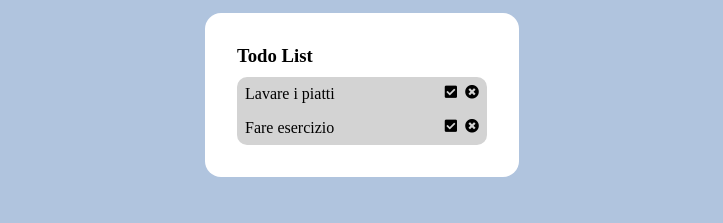
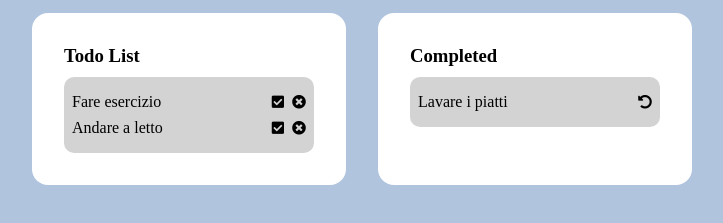
Before and after one commit to planeset94/vue-todolist, a plain HTML site: page index.html in a window 1280 px wide. Both pictures are taken after a click on the icon 728 px from the left and 330 px from the top of the page. Shown: the part 237-460 px from the top of the page, without its empty margins (278-1001 px from the left). Drawn offline with nearby package versions, Linux system fonts and the light colour scheme.

Commit message:
Implement completed section && back function

```diff
--- a/asset/CSS/style.css
+++ b/asset/CSS/style.css
@@ -63,12 +63,14 @@ h3{
     width: 250px;
     background-color: #d3d3d3;
     border-radius: 10px;
+    padding: 0.5rem;
 }
-        /* SINGOLI TASK  */
+/* SINGOLI TASK  */
 .to-do-div{
-    padding: 0.5rem;
     display: flex;
     justify-content: space-between;
+    align-items: center;
+    margin: 0.5rem 0;
 }
 
 .icon{
@@ -87,9 +89,7 @@ i{
 }
 
 /* COMPLETED LIST  */
-.completed{
-    padding: 1rem 2rem;
-}
+
 
 
 
--- a/asset/JS/main.js
+++ b/asset/JS/main.js
@@ -11,18 +11,10 @@ const app = new Vue(
             listToDo: [
                 'Lavare i piatti',
                 'Fare esercizio',
+                'Andare a letto',
 
             ],
-            completeList: [
-                'ciao',
-                'ciao',
-                'ciao',
-                'ciao',
-                'ciao',
-                'ciao',
-                'ciao',
-                'ciao',
-            ],
+            completeList: [],
 
         },
 
@@ -40,6 +32,25 @@ const app = new Vue(
                 this.listToDo.splice(index, 1)
 
             },
+
+            completeTask(index) {
+                let xTask = this.listToDo[index]
+                // if (!this.completeList.includes(xTask)) {
+                // console.log(xTask + " " + index)
+                this.completeList.unshift(xTask)
+                this.listToDo.splice(index, 1)
+                // }
+            },
+
+            returnTask(zindex) {
+                let zTask = this.completeList[zindex]
+                // console.log(zTask);
+                this.listToDo.unshift(zTask)
+                this.completeList.splice(zindex, 1)
+
+            }
+
+
 
 
 
--- a/index.html
+++ b/index.html
@@ -40,7 +40,7 @@
                     <div class="to-do-div" v-for="(list,index) in listToDo">
                         <span v-text="list" v-bind:contenteditable="editable"></span>
                         <div class="icon">
-                            <i class="fas fa-check-square"></i>
+                            <i class="fas fa-check-square" @click="completeTask(index)"></i>
                             <i class="fas fa-times-circle" @click="removeTask(index)"></i>
                         </div>
                     </div>
@@ -53,12 +53,17 @@
 
 
 
-            <!-- <div class="completed">
-                <div v-for="(doneTask,zindex) in completeList">
-                    <span v-text="doneTask"></span>
+            <div class="completed" v-if="completeList!=0">
+                <h3><strong>Completed</strong></h3>
+                <div class="task">
+                    <div class="to-do-div" v-for="(doneTask,zindex) in completeList">
+                        <span v-text="doneTask"></span>
+                        <i class="fas fa-undo-alt" @click="returnTask(zindex)"></i>
+                    </div>
                 </div>
-            </div> -->
+            </div>
 
+            <div v-else></div>
 
 
 
```
